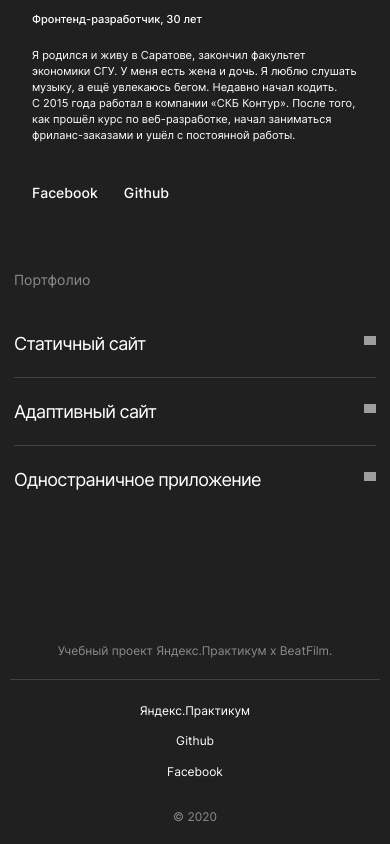
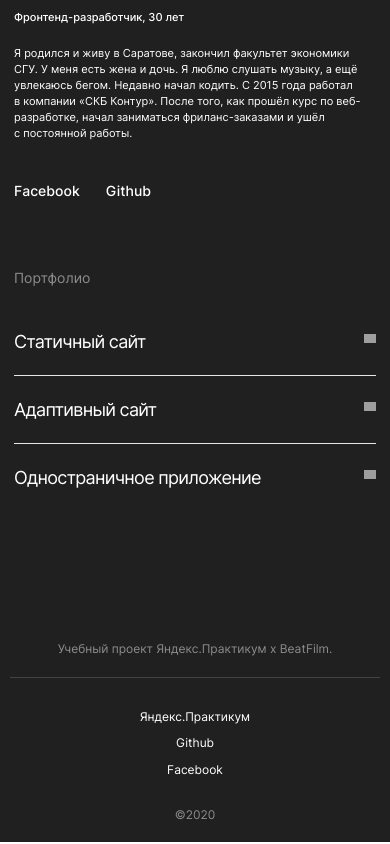
Before and after one commit to Karmyshkov/movies-explorer-frontend, a React (Create React App) app: page / in a window 390 px wide. Shown: the part 2470-3314 px from the top of the page. Built offline with nearby package versions, Linux system fonts and the light colour scheme; grey boxes are pictures that could not be loaded.

Commit message:
pixel perfect

```diff
--- a/src/components/AboutMe/AboutMe.css
+++ b/src/components/AboutMe/AboutMe.css
@@ -170,6 +170,7 @@
 @media screen and (max-width: 604px) {
   .about-me {
     margin: 70px 0 69px;
+    padding: 0 14px;
   }
 
   .about-me__row {
@@ -178,7 +179,7 @@
 
   .about-me__avatar {
     max-width: 320px;
-    margin-bottom: 40px;
+    margin-bottom: 38px;
   }
 
   .about-me__description {
--- a/src/components/App/App.js
+++ b/src/components/App/App.js
@@ -11,7 +11,7 @@ import { Profile } from "../Profile";
 import { NotFound } from "../NotFound";
 
 export const App = () => {
-  const [isloggedIn, setLoggedIn] = useState(true);
+  const [isloggedIn, setLoggedIn] = useState(false);
 
   const location = useLocation();
   const isRenderHeader =
--- a/src/components/Footer/Footer.css
+++ b/src/components/Footer/Footer.css
@@ -40,6 +40,14 @@
   color: var(--color-primary);
   font-weight: 400;
   line-height: 16px;
+}
+
+.footer__text_copirate {
+}
+
+.footer__text_copirate::before {
+  content: "©";
+  padding-right: 4px;
 }
 
 .footer__menu {
@@ -106,6 +114,7 @@
 
 @media screen and (max-width: 394px) {
   .footer__inner {
+    padding-top: 28px;
     flex-direction: column-reverse;
     align-items: center;
   }
@@ -121,6 +130,10 @@
 
   .footer__item {
     margin-right: 0;
-    margin-bottom: 12px;
+    margin-bottom: 8px;
+  }
+
+  .footer__text_copirate::before {
+    padding-right: 0;
   }
 }
--- a/src/components/Footer/Footer.js
+++ b/src/components/Footer/Footer.js
@@ -8,7 +8,7 @@ export const Footer = () => {
         <h3 className="footer__title">Учебный проект Яндекс.Практикум х BeatFilm.</h3>
         <ul className="footer__inner">
           <li className="footer__column">
-            <p className="footer__text">© 2020</p>
+            <p className="footer__text footer__text_copirate">2020</p>
           </li>
           <li className="footer__column">
             <nav className="footer__menu">
--- a/src/components/Portfolio/Portfolio.css
+++ b/src/components/Portfolio/Portfolio.css
@@ -1,7 +1,7 @@
 .portfolio {
   max-width: 1140px;
   width: 100%;
-  margin: 0 auto 104px;
+  margin: 0 auto 125px;
 }
 
 .portfolio__title {
@@ -68,7 +68,11 @@
 
 @media screen and (max-width: 1100px) {
   .portfolio {
-    margin-bottom: 70px;
+    margin-bottom: 90px;
+  }
+
+  .portfolio__item {
+    border-color: var(--line-grey);
   }
 
   .portfolio__text {
@@ -95,6 +99,7 @@
 
 @media screen and (max-width: 604px) {
   .portfolio {
+    margin-bottom: 70px;
     padding: 0 14px;
   }
 }
--- a/src/variables/variables.css
+++ b/src/variables/variables.css
@@ -17,4 +17,5 @@
   --line: #dadada;
   --light-line: #fff;
   --dark-line: #424242;
+  --line-grey: #e6e6e6;
 }
```
